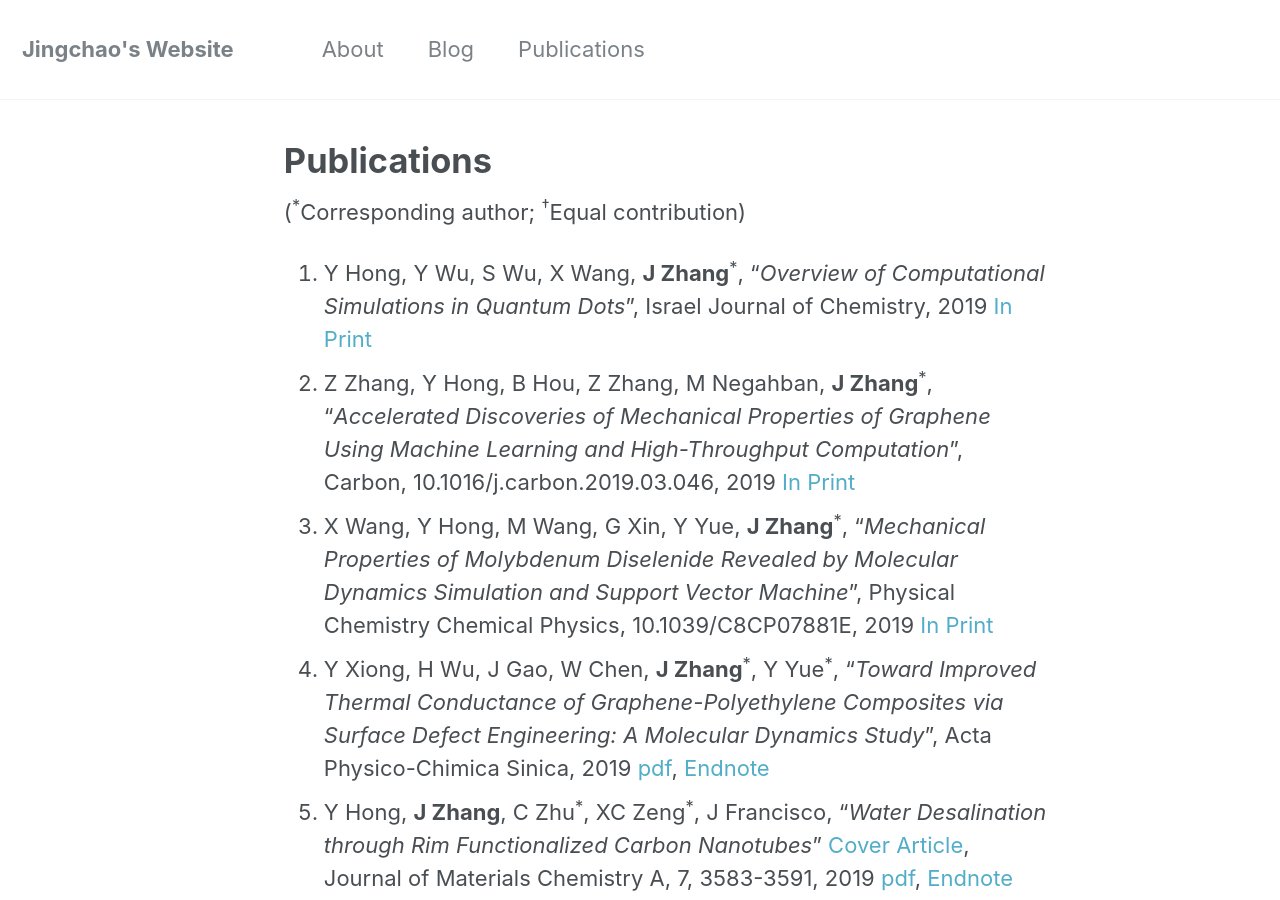
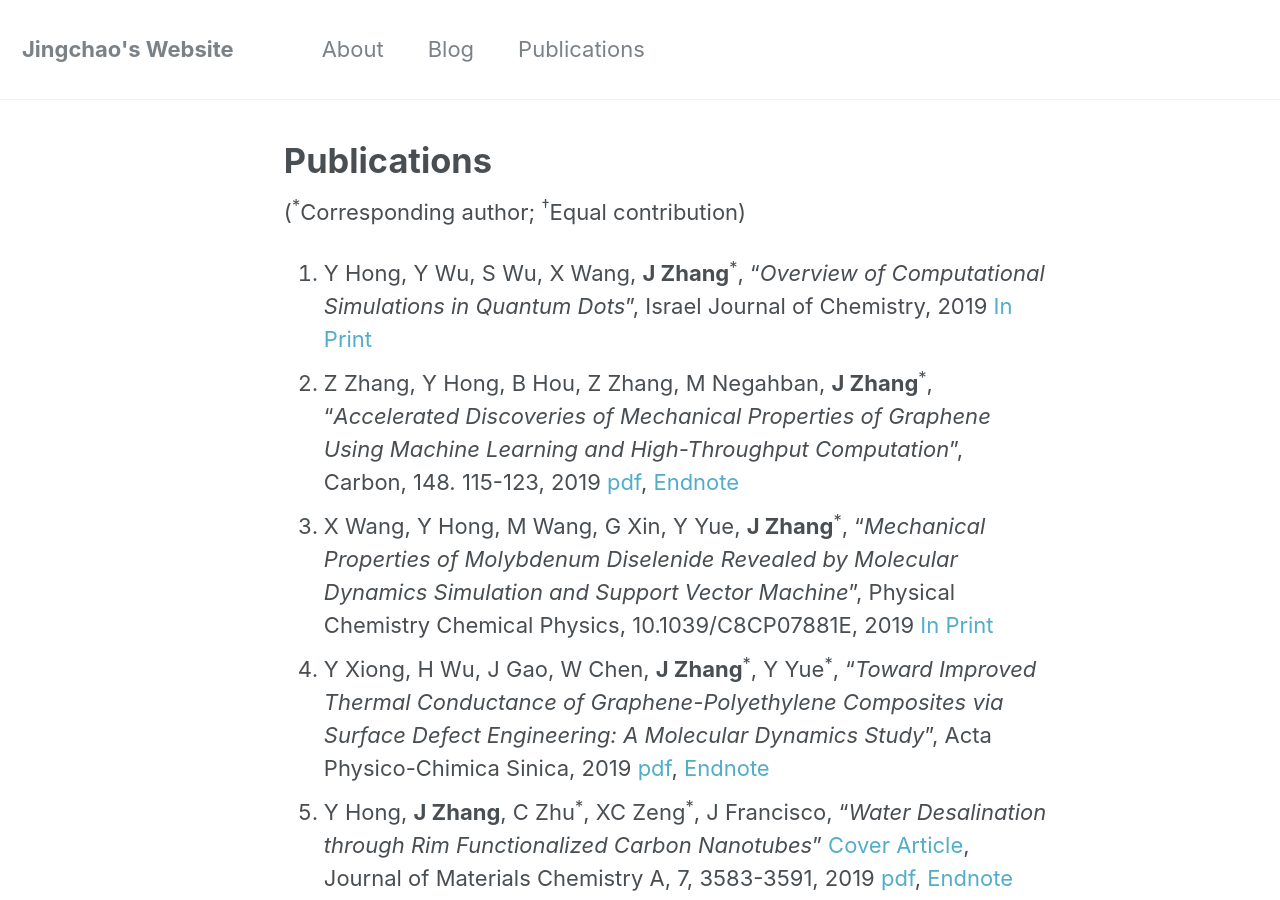
Before and after one commit to JingchaoZhang/JingchaoZhang.github.io, a Jekyll site: the page built from _pages/publications.md, in a window 1280 px wide and 900 px high. Built offline with Jekyll 4.4.1, drawn with Linux system fonts in a browser that asks for light colours.

Commit message:
Update publications.md

```diff
--- a/_pages/publications.md
+++ b/_pages/publications.md
@@ -8,7 +8,7 @@ author_profile: false
 (<sup>\*</sup>Corresponding author; <sup>†</sup>Equal contribution)
 
 1. Y Hong, Y Wu, S Wu, X Wang, **J Zhang**<sup>\*</sup>, "_Overview of Computational Simulations in Quantum Dots_", Israel Journal of Chemistry, 2019 [In Print]()
-1. Z Zhang, Y Hong, B Hou, Z Zhang, M Negahban, **J Zhang**<sup>\*</sup>, "_Accelerated Discoveries of Mechanical Properties of Graphene Using Machine Learning and High-Throughput Computation_", Carbon, 10.1016/j.carbon.2019.03.046, 2019 [In Print](https://www.sciencedirect.com/science/article/pii/S0008622319302702?via%3Dihub)
+1. Z Zhang, Y Hong, B Hou, Z Zhang, M Negahban, **J Zhang**<sup>\*</sup>, "_Accelerated Discoveries of Mechanical Properties of Graphene Using Machine Learning and High-Throughput Computation_", Carbon, 148. 115-123, 2019 [pdf](https://drive.google.com/file/d/135cjpy0XeG1xwKV36J-Po_XvT4CtbtMK/view?usp=sharing), [Endnote](https://drive.google.com/uc?export=download&id=1ixkfDtvS0PK2id4dCfvVZWeD0Sae-Cz0)
 1. X Wang, Y Hong, M Wang, G Xin, Y Yue, **J Zhang**<sup>\*</sup>, "_Mechanical Properties of Molybdenum Diselenide Revealed by Molecular Dynamics Simulation and Support Vector Machine_", Physical Chemistry Chemical Physics, 10.1039/C8CP07881E, 2019 [In Print](https://pubs.rsc.org/en/Content/ArticleLanding/2019/CP/C8CP07881E#!divAbstract)
 1. Y Xiong, H Wu, J Gao, W Chen, **J Zhang**<sup>\*</sup>, Y Yue<sup>\*</sup>, "_Toward Improved Thermal Conductance of Graphene-Polyethylene Composites via Surface Defect Engineering: A Molecular Dynamics Study_", Acta Physico-Chimica Sinica, 2019 [pdf](https://drive.google.com/uc?export=download&id=1hD--MZAkrm2w7zpOpH6ZmWK64A1WYhT3), [Endnote](https://drive.google.com/uc?export=download&id=1v_wFh63Gjdnul8chgS1s7i4qRreSMCSJ)
 1. Y Hong, **J Zhang**, C Zhu<sup>\*</sup>, XC Zeng<sup>\*</sup>, J Francisco, "_Water Desalination through Rim Functionalized Carbon Nanotubes_" [Cover Article](https://drive.google.com/uc?export=download&id=1HEtxkD1w4FyBffVsLtWWaBo4_kKu6ZFJ), Journal of Materials Chemistry A, 7, 3583-3591, 2019 [pdf](https://drive.google.com/uc?export=download&id=1vSOt9J_dsNnpZiDcBepsy5Imy1KedKyv), [Endnote](https://drive.google.com/uc?export=download&id=1XmpT1jEp9kdlLOL7FoCxhuVWpSi9OecA)
```
